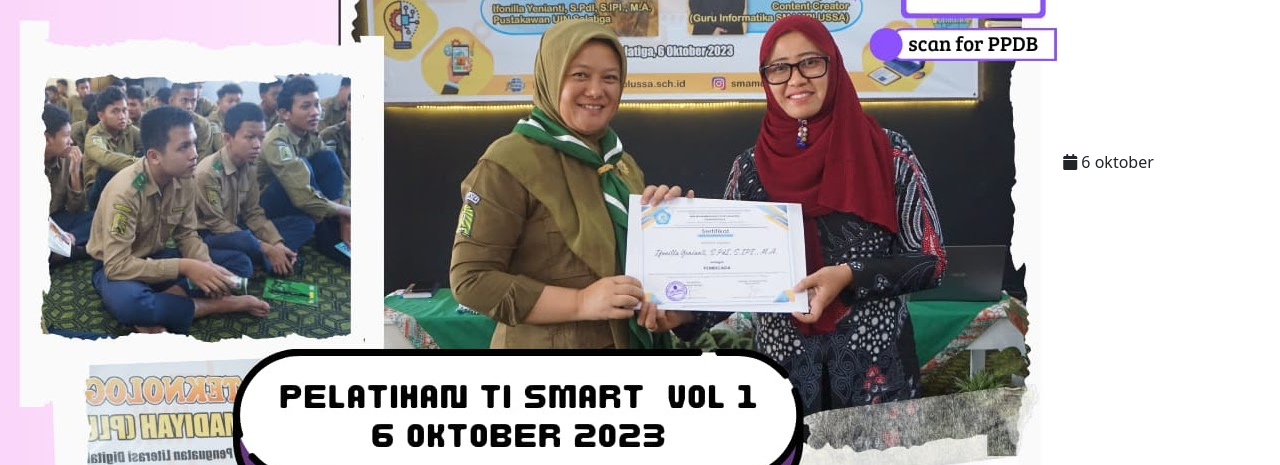
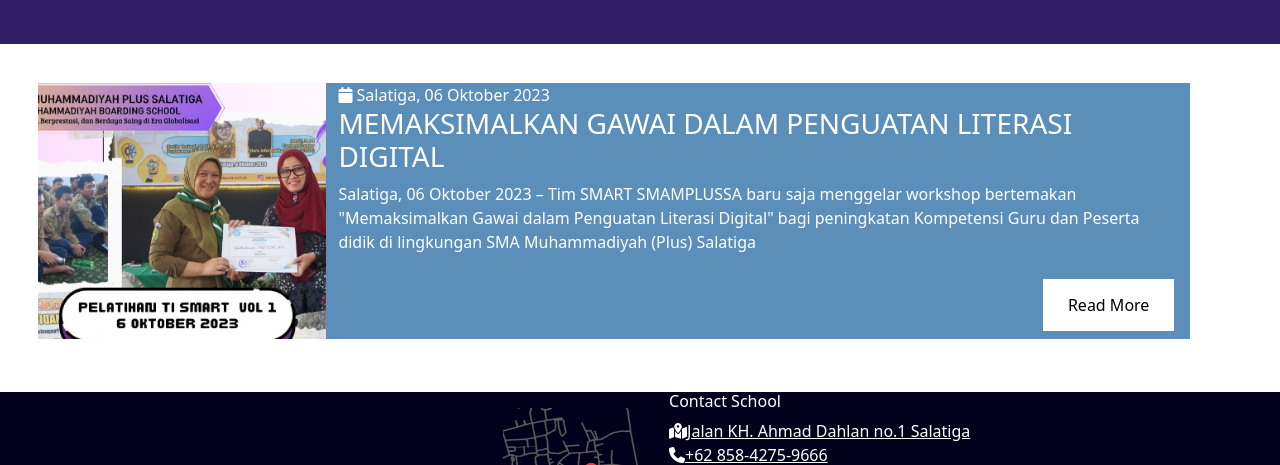
Before and after one commit to 1Ly45/UAS_Desweb, a plain HTML site: page news.html in a window 1280 px wide. Shown: the part 145-610 px from the top of the page. Drawn offline with nearby package versions, Linux system fonts and the light colour scheme.

Commit message:
minor change

```diff
--- a/css/main.css
+++ b/css/main.css
@@ -85,10 +85,12 @@ body{
 .nav-link:hover{
     color: #B6EADA;
 }
+.nav-link:visited{
+    color: var(--third);
+}
 .navbar-collapse{
     justify-content: flex-end;
 }
-
 
 .d-flex{
     color: #fff;
@@ -96,7 +98,12 @@ body{
     margin-bottom: 15px;
     background-color: #03001C;
 }
+.map{
+    margin-left: 15%;
+}
 .contacts{
+    position: absolute;
+
     color: #fff;
 }
 .contacts:hover{
--- a/css/news.css
+++ b/css/news.css
@@ -0,0 +1,39 @@
+.news-box{
+    margin: 3%;
+    width: 90vw;
+    height: 20vw;
+    background-color:#5B8FB9;
+    position: relative;
+}
+.box{
+    background-size: cover;
+    background-position: center;
+}
+.judul{
+    background-color: #301E67;
+    color: white;
+    padding-top: 5%;
+    font-size: 4vw;
+    padding-bottom: 5%;
+
+}
+.content{
+    color: white;
+}
+.readmore{
+    position: absolute;
+    bottom: 8px;
+    right: 16px;
+}
+.readmore a:link, a:visited {
+    background-color: white;
+    color: black;
+    padding: 14px 25px;
+    text-align: center;
+    text-decoration: none;
+    display: inline-block;
+  }
+
+ .readmore a:hover, a:active {
+    background-color:aliceblue;
+  }
--- a/news.html
+++ b/news.html
@@ -54,18 +54,27 @@
         </div>
     </nav>
     <main>
-        <div class="box">
-            <img src="asset/news/news1.jpeg">
-            <i class="fas fa-calendar"></i>
-            <a>6 oktober</a>
-            <h5>MEMAKSIMALKAN GAWAI DALAM PENGUATAN LITERASI DIGITAL</h5>
-        </div>
+        <section>
+            <h2 class="text-center judul">NEWS</h2>
+            <div class="news-box row">
+                <div class="col-3 box" style="background-image: url('asset/news/news1.jpeg')"></div>
+                <div class="col-9 content">
+                    <i class="fas fa-calendar"></i>
+                    <a>Salatiga, 06 Oktober 2023</a>
+                    <h3>MEMAKSIMALKAN GAWAI DALAM PENGUATAN LITERASI DIGITAL</h3>
+                    <p>Salatiga, 06 Oktober 2023 – Tim SMART SMAMPLUSSA baru saja menggelar workshop bertemakan  "Memaksimalkan Gawai dalam Penguatan Literasi Digital" bagi peningkatan Kompetensi Guru dan Peserta didik di lingkungan SMA Muhammadiyah (Plus) Salatiga</p>
+                    <div class="readmore">
+                        <a href="#">Read More</a>
+                    </div>
+                </div>
+            </div>
+        </section>
     </main>
     <footer>
         <div class="row">
             <div class="d-flex justify-content-center">
                 <img src="asset/map.png" height="150" width="170" class="px-1 my-3">
-                <div id="contact" class="px-2 my-3">
+                <div id="contact" class="">
                     <h6>Contact School</h6>
                     <div>
                         <i class="fas fa-map-location-dot"></i>
```
Also changed, not shown: index.html (+3 -3 lines).
